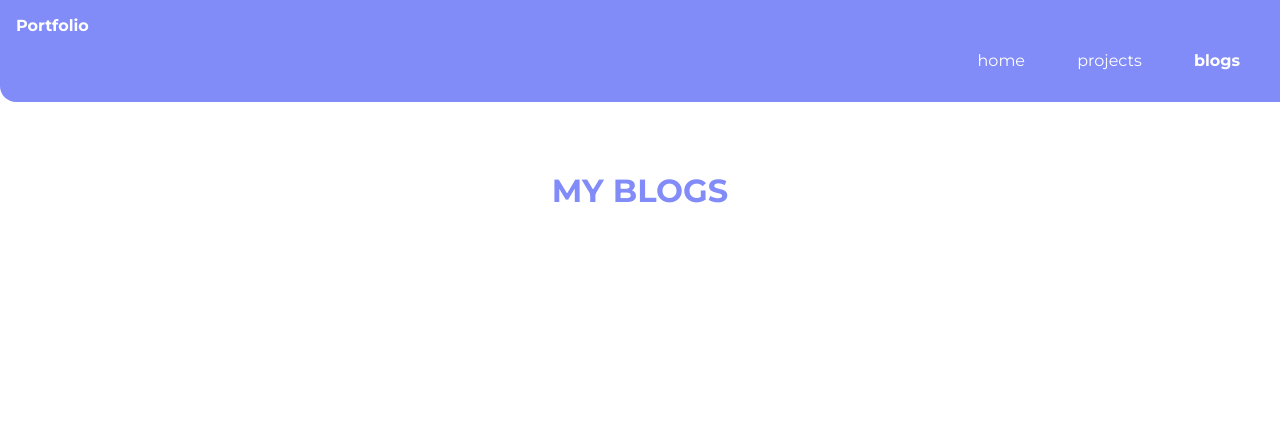
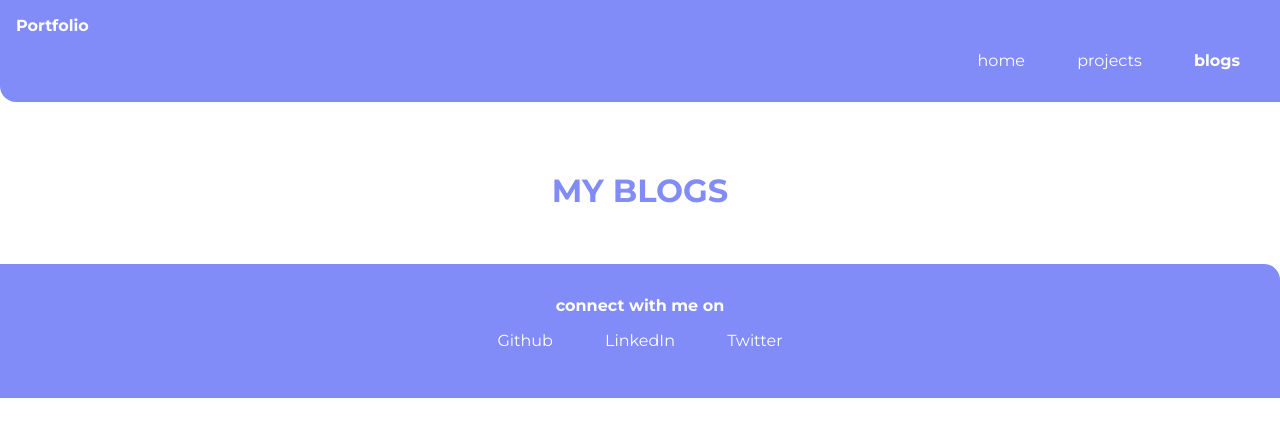
Before and after one commit to bandgarmamta/bandgarmamta-portfolio, a plain HTML site: page blogs.html in a window 1280 px wide. Drawn offline with Linux system fonts and the light colour scheme.

Commit message:
doc: updated links

```diff
--- a/blogs.html
+++ b/blogs.html
@@ -27,5 +27,20 @@
         <span class="heading-inverted">MY BLOGS</span>
       </h1>
     </header>
+
+    <footer class="footer">
+        <div class="footer-header">connect with me on</div>
+        <ul class="social-links list-non-bullet">
+            <li class="list-item-inline">
+                <a class="link" href="https://github.com/bandgarmamta"> Github</a>
+            </li>
+            <li class="list-item-inline">
+                <a class="link" href="https://www.linkedin.com/in/mamtabandgar/"> LinkedIn</a>
+            </li>
+            <li class="list-item-inline">
+                <a class="link" href="/"> Twitter</a>
+            </li>
+        </ul>
+    </footer>
   </body>
 </html>
```
Also changed, not shown: index.html (+2 -2 lines), projects.html (+15 -0 lines).
